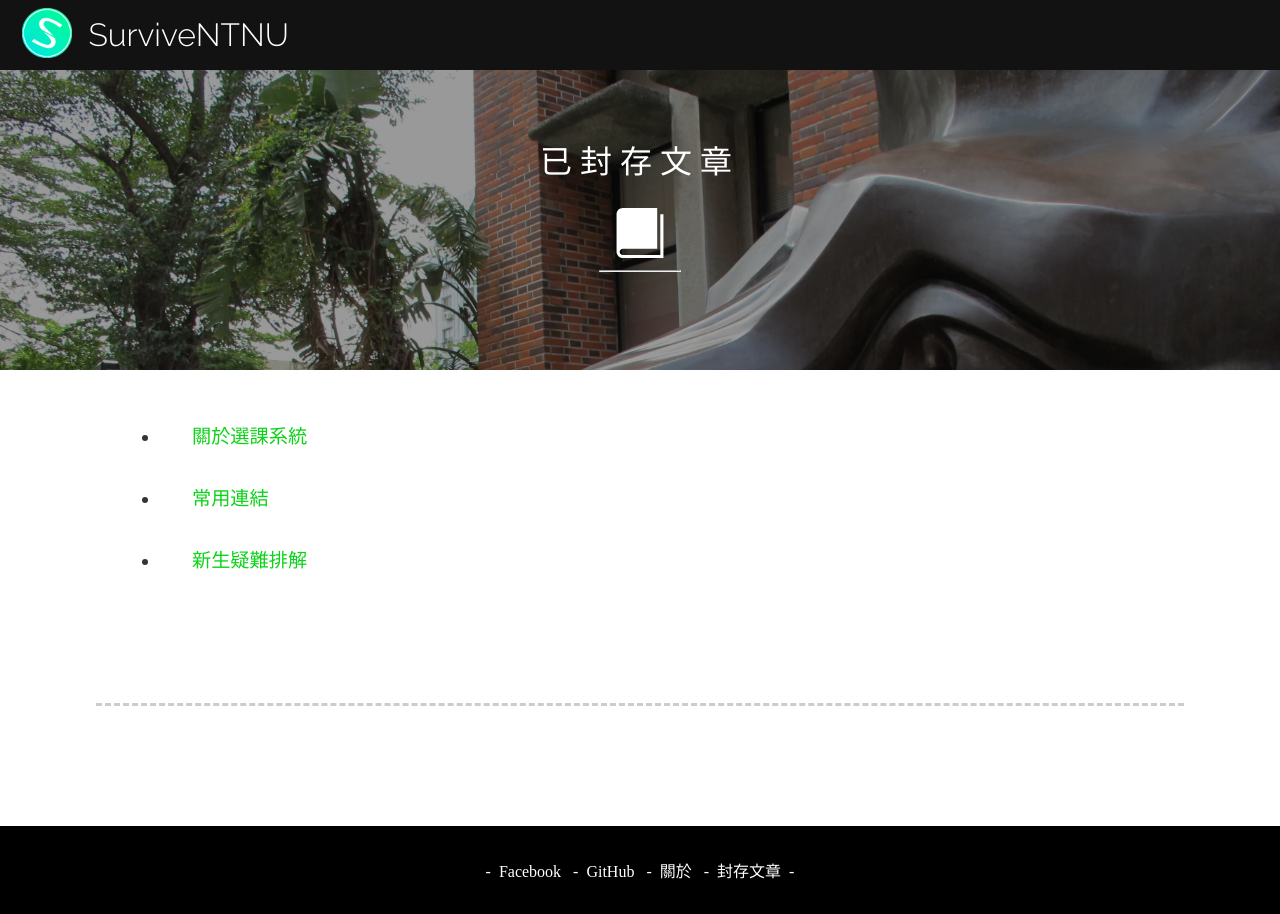
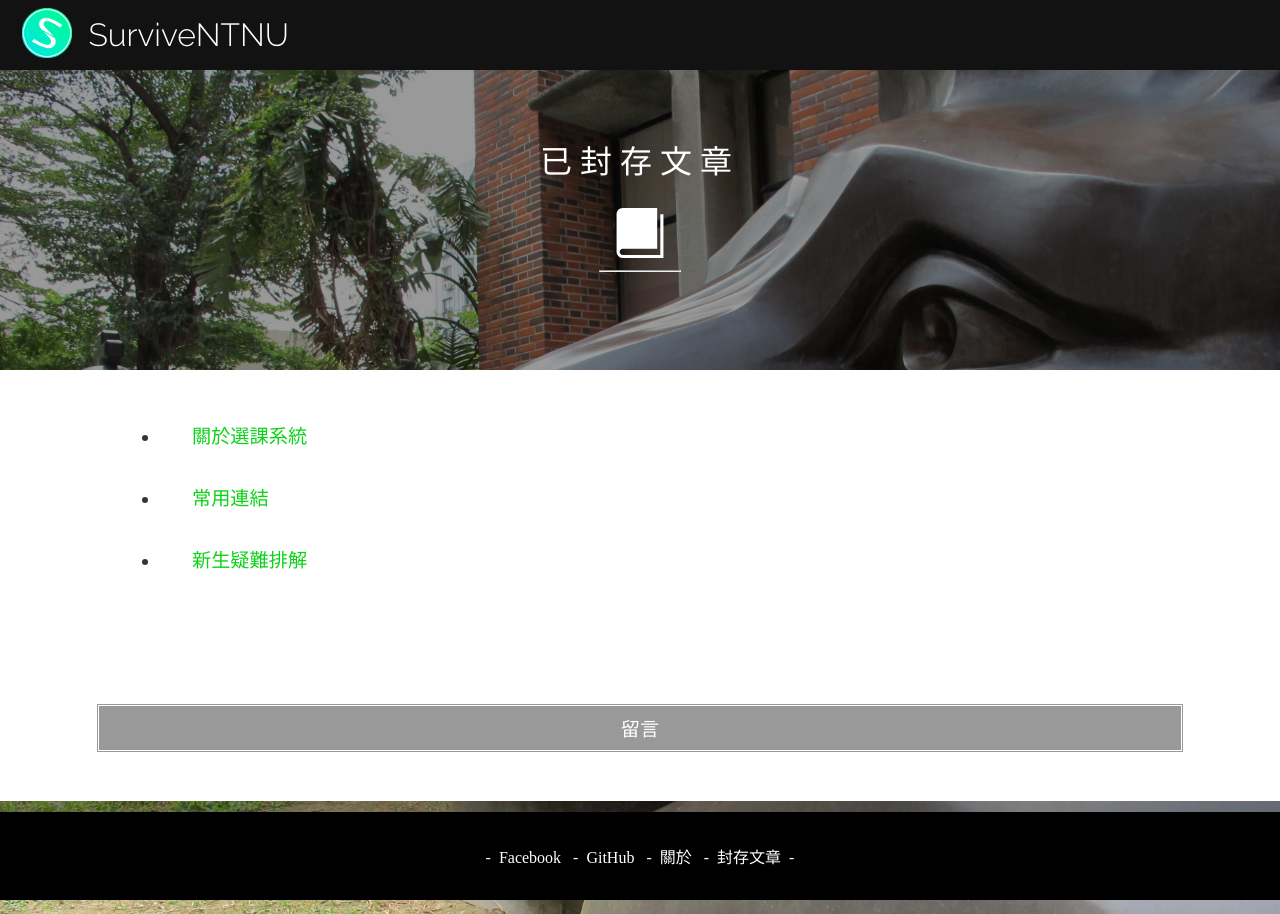
Before and after one commit to as535364/surviveNTNU, a Jekyll site: the page built from archive.md, in a window 1280 px wide. Built offline with Jekyll 4.4.1, drawn with Linux system fonts in a browser that asks for light colours; nearby versions of some CDN libraries; comment, search, counter and statistics services are not loaded.

Commit message:
讓留言區塊預設不顯示
Ref #47

```diff
--- a/_layouts/page.html
+++ b/_layouts/page.html
@@ -17,10 +17,22 @@ layout: default
       {{ content }}
     </div>
 
+    <div id="comment_area" onclick="loadDisqus()">
+      <label for="comment">留言</label>
+      <input type="checkbox" name="comment" id="comment" >
       <div id="disqus_thread">
-			<script type="text/javascript" src="//surviventnu.disqus.com/embed.js"></script>
+        <script id="load_disqus" type="text/javascript"></script>
         <noscript>請啟用 JavaScript 以便在 <a href="https://disqus.com/?ref_noscript" rel="nofollow">disqus</a> 留言。</noscript>
       </div>
+    </div>
+
+    <script>
+      $("#comment").removeAttr('checked');
+      var loadDisqus = function() {
+        $("#comment_area").removeAttr('onclick');
+        $("#load_disqus").prop('src', "https://surviventnu.disqus.com/embed.js");
+      };
+    </script>
 
   </article>
 
--- a/style.scss
+++ b/style.scss
@@ -328,6 +328,27 @@ footer {
 		text-align: left;
 		font-size: 1.2rem;
 
+    #comment_area {
+      label {
+        display: block;
+        margin: 4rem 0 1rem;
+        padding: .5rem;
+        text-align: center;
+        background: #999;
+        color: #fff;
+        border: 3px double #fff;
+      }
+      input {
+        display:none;
+      }
+      #disqus_thread {
+        display: none;
+      }
+      #comment:checked ~ #disqus_thread {
+        display: block;
+      }
+    }
+
 		@media #{$s-sc} {
 			padding: 5% 3%;
 			width: 94%;
@@ -530,7 +551,6 @@ footer {
 }
 
 #disqus_thread {
-	margin-top: 4rem;
 	border-top: 3px dashed #ccc;
 	padding: 3rem 2.5rem 2.5rem;
 	@media #{$s-sc} {
```
Lines whose indentation alone changed are shown as unchanged.
